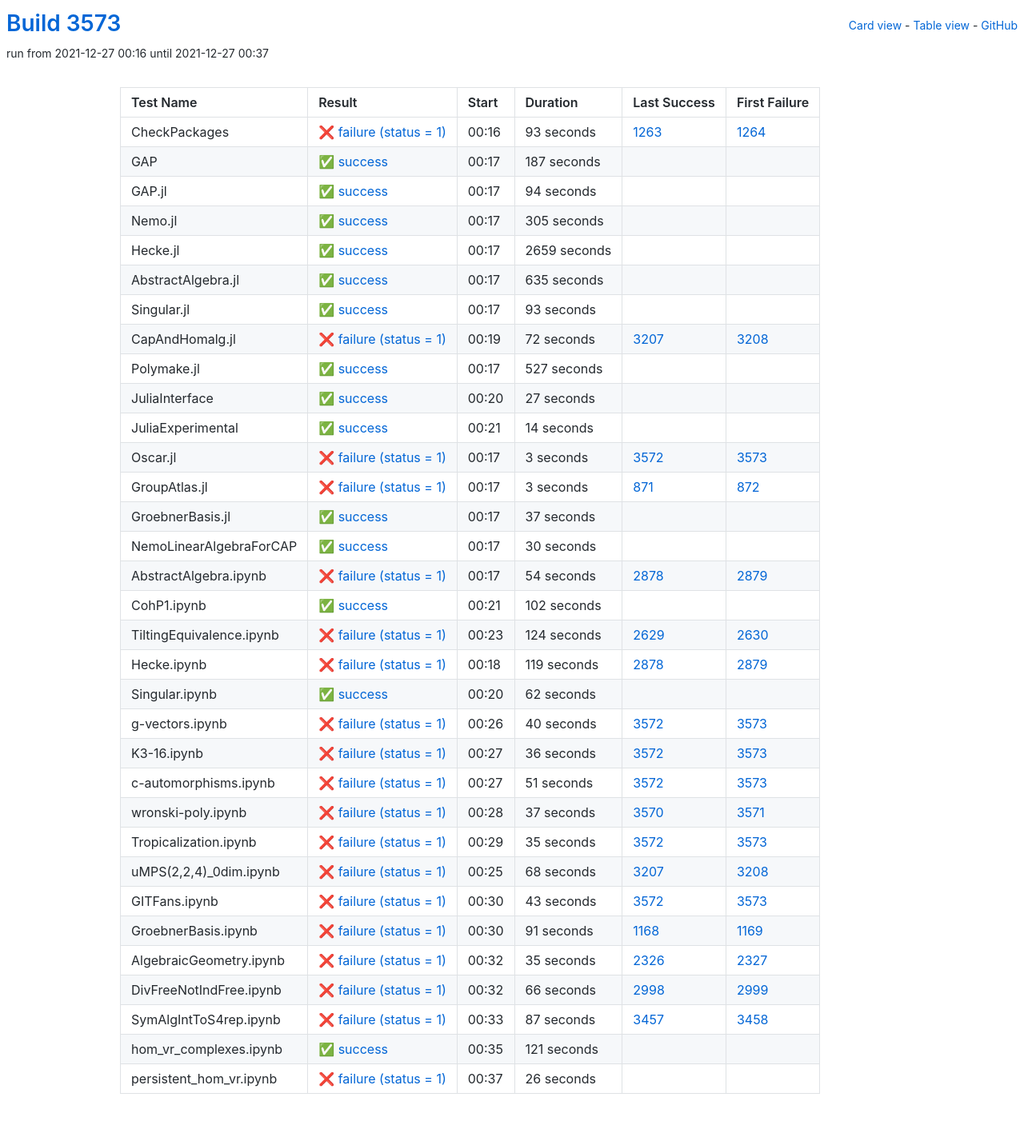
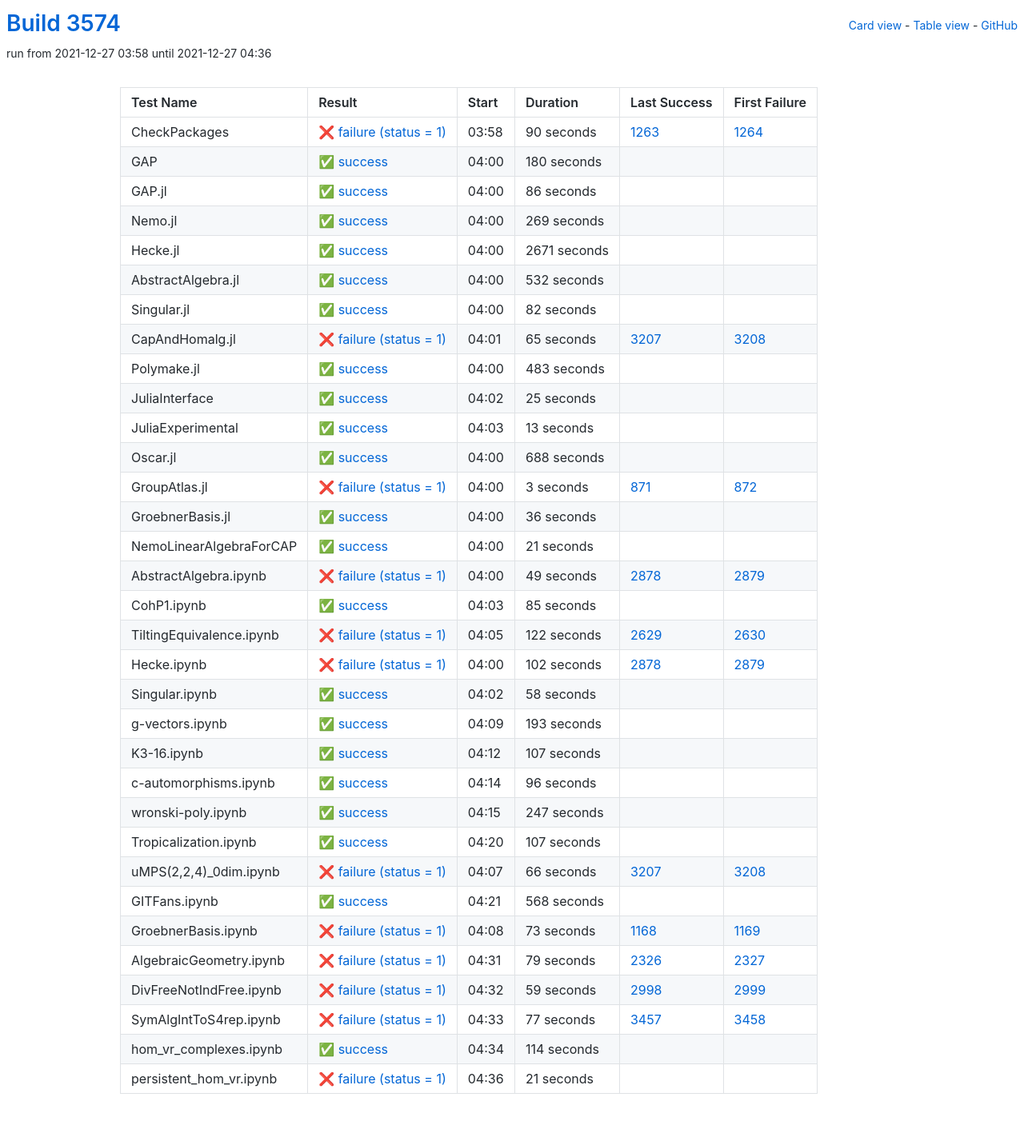
Before and after one commit to oscar-system/oscar-ci-status-stable, a Jekyll site: the page built from table.html, in a window 1280 px wide. Shown: the whole page at 80% size. Built offline with Jekyll 4.4.1, drawn with Linux system fonts in a browser that asks for light colours.

Commit message:
Build #3574

```diff
--- a/_data/ci.yml
+++ b/_data/ci.yml
@@ -1,6 +1,6 @@
 ---
-build: 3573
-build_url: https://oscarci.mathematik.uni-kl.de/job/oscar-stable/3573/
+build: 3574
+build_url: https://oscarci.mathematik.uni-kl.de/job/oscar-stable/3574/
 job: oscar-stable
 organization: oscar-system
 repo: oscar-ci-status-stable
@@ -8,152 +8,152 @@ repourl: https://github.com/oscar-system/oscar-ci-status-stable
 tests:
 - name: CheckPackages
   id: checkpackages
-  log: https://oscarci.mathematik.uni-kl.de/job/oscar-stable/3573/artifact/logs/build-3573/CheckPackages.log
-  start: 2021-12-27 00:16
+  log: https://oscarci.mathematik.uni-kl.de/job/oscar-stable/3574/artifact/logs/build-3574/CheckPackages.log
+  start: 2021-12-27 03:58
   success: false
   exitcode: 1
   status: failure
-  duration: 93
+  duration: 90
   last_success: 1263
   last_success_url: https://oscarci.mathematik.uni-kl.de/job/oscar-stable/1263/
   first_failure: 1264
   first_failure_url: https://oscarci.mathematik.uni-kl.de/job/oscar-stable/1264/
 - name: GAP
   id: gap
-  log: https://oscarci.mathematik.uni-kl.de/job/oscar-stable/3573/artifact/logs/build-3573/GAP.log
-  start: 2021-12-27 00:17
+  log: https://oscarci.mathematik.uni-kl.de/job/oscar-stable/3574/artifact/logs/build-3574/GAP.log
+  start: 2021-12-27 04:00
   success: true
   exitcode: 0
   status: success
-  duration: 187
+  duration: 180
   last_success: false
   last_success_url:
   first_failure: false
   first_failure_url:
 - name: GAP.jl
   id: gap-jl
-  log: https://oscarci.mathematik.uni-kl.de/job/oscar-stable/3573/artifact/logs/build-3573/GAP.jl.log
-  start: 2021-12-27 00:17
+  log: https://oscarci.mathematik.uni-kl.de/job/oscar-stable/3574/artifact/logs/build-3574/GAP.jl.log
+  start: 2021-12-27 04:00
   success: true
   exitcode: 0
   status: success
-  duration: 94
+  duration: 86
   last_success: false
   last_success_url:
   first_failure: false
   first_failure_url:
 - name: Nemo.jl
   id: nemo-jl
-  log: https://oscarci.mathematik.uni-kl.de/job/oscar-stable/3573/artifact/logs/build-3573/Nemo.jl.log
-  start: 2021-12-27 00:17
+  log: https://oscarci.mathematik.uni-kl.de/job/oscar-stable/3574/artifact/logs/build-3574/Nemo.jl.log
+  start: 2021-12-27 04:00
   success: true
   exitcode: 0
   status: success
-  duration: 305
+  duration: 269
   last_success: false
   last_success_url:
   first_failure: false
   first_failure_url:
 - name: Hecke.jl
   id: hecke-jl
-  log: https://oscarci.mathematik.uni-kl.de/job/oscar-stable/3573/artifact/logs/build-3573/Hecke.jl.log
-  start: 2021-12-27 00:17
+  log: https://oscarci.mathematik.uni-kl.de/job/oscar-stable/3574/artifact/logs/build-3574/Hecke.jl.log
+  start: 2021-12-27 04:00
   success: true
   exitcode: 0
   status: success
-  duration: 2659
+  duration: 2671
   last_success: false
   last_success_url:
   first_failure: false
   first_failure_url:
 - name: AbstractAlgebra.jl
   id: abstractalgebra-jl
-  log: https://oscarci.mathematik.uni-kl.de/job/oscar-stable/3573/artifact/logs/build-3573/AbstractAlgebra.jl.log
-  start: 2021-12-27 00:17
+  log: https://oscarci.mathematik.uni-kl.de/job/oscar-stable/3574/artifact/logs/build-3574/AbstractAlgebra.jl.log
+  start: 2021-12-27 04:00
   success: true
   exitcode: 0
   status: success
-  duration: 635
+  duration: 532
   last_success: false
   last_success_url:
   first_failure: false
   first_failure_url:
 - name: Singular.jl
   id: singular-jl
-  log: https://oscarci.mathematik.uni-kl.de/job/oscar-stable/3573/artifact/logs/build-3573/Singular.jl.log
-  start: 2021-12-27 00:17
+  log: https://oscarci.mathematik.uni-kl.de/job/oscar-stable/3574/artifact/logs/build-3574/Singular.jl.log
+  start: 2021-12-27 04:00
   success: true
   exitcode: 0
   status: success
-  duration: 93
+  duration: 82
   last_success: false
   last_success_url:
   first_failure: false
   first_failure_url:
 - name: CapAndHomalg.jl
   id: capandhomalg-jl
-  log: https://oscarci.mathematik.uni-kl.de/job/oscar-stable/3573/artifact/logs/build-3573/CapAndHomalg.jl.log
-  start: 2021-12-27 00:19
+  log: https://oscarci.mathematik.uni-kl.de/job/oscar-stable/3574/artifact/logs/build-3574/CapAndHomalg.jl.log
+  start: 2021-12-27 04:01
   success: false
   exitcode: 1
   status: failure
-  duration: 72
+  duration: 65
   last_success: 3207
   last_success_url: https://oscarci.mathematik.uni-kl.de/job/oscar-stable/3207/
   first_failure: 3208
   first_failure_url: https://oscarci.mathematik.uni-kl.de/job/oscar-stable/3208/
 - name: Polymake.jl
   id: polymake-jl
-  log: https://oscarci.mathematik.uni-kl.de/job/oscar-stable/3573/artifact/logs/build-3573/Polymake.jl.log
-  start: 2021-12-27 00:17
+  log: https://oscarci.mathematik.uni-kl.de/job/oscar-stable/3574/artifact/logs/build-3574/Polymake.jl.log
+  start: 2021-12-27 04:00
   success: true
   exitcode: 0
   status: success
-  duration: 527
+  duration: 483
   last_success: false
   last_success_url:
   first_failure: false
   first_failure_url:
 - name: JuliaInterface
   id: juliainterface
-  log: https://oscarci.mathematik.uni-kl.de/job/oscar-stable/3573/artifact/logs/build-3573/JuliaInterface.log
-  start: 2021-12-27 00:20
+  log: https://oscarci.mathematik.uni-kl.de/job/oscar-stable/3574/artifact/logs/build-3574/JuliaInterface.log
+  start: 2021-12-27 04:02
   success: true
   exitcode: 0
   status: success
-  duration: 27
+  duration: 25
   last_success: false
   last_success_url:
   first_failure: false
   first_failure_url:
 - name: JuliaExperimental
   id: juliaexperimental
-  log: https://oscarci.mathematik.uni-kl.de/job/oscar-stable/3573/artifact/logs/build-3573/JuliaExperimental.log
-  start: 2021-12-27 00:21
+  log: https://oscarci.mathematik.uni-kl.de/job/oscar-stable/3574/artifact/logs/build-3574/JuliaExperimental.log
+  start: 2021-12-27 04:03
   success: true
   exitcode: 0
   status: success
-  duration: 14
+  duration: 13
   last_success: false
   last_success_url:
   first_failure: false
   first_failure_url:
 - name: Oscar.jl
   id: oscar-jl
-  log: https://oscarci.mathematik.uni-kl.de/job/oscar-stable/3573/artifact/logs/build-3573/Oscar.jl.log
-  start: 2021-12-27 00:17
-  success: false
-  exitcode: 1
-  status: failure
-  duration: 3
-  last_success: 3572
-  last_success_url: https://oscarci.mathematik.uni-kl.de/job/oscar-stable/3572/
-  first_failure: 3573
-  first_failure_url: https://oscarci.mathematik.uni-kl.de/job/oscar-stable/3573/
+  log: https://oscarci.mathematik.uni-kl.de/job/oscar-stable/3574/artifact/logs/build-3574/Oscar.jl.log
+  start: 2021-12-27 04:00
+  success: true
+  exitcode: 0
+  status: success
+  duration: 688
+  last_success: false
+  last_success_url:
+  first_failure: false
+  first_failure_url:
 - name: GroupAtlas.jl
   id: groupatlas-jl
-  log: https://oscarci.mathematik.uni-kl.de/job/oscar-stable/3573/artifact/logs/build-3573/GroupAtlas.jl.log
-  start: 2021-12-27 00:17
+  log: https://oscarci.mathematik.uni-kl.de/job/oscar-stable/3574/artifact/logs/build-3574/GroupAtlas.jl.log
+  start: 2021-12-27 04:00
   success: false
   exitcode: 1
   status: failure
@@ -164,240 +164,240 @@ tests:
   first_failure_url: https://oscarci.mathematik.uni-kl.de/job/oscar-stable/872/
 - name: GroebnerBasis.jl
   id: groebnerbasis-jl
-  log: https://oscarci.mathematik.uni-kl.de/job/oscar-stable/3573/artifact/logs/build-3573/GroebnerBasis.jl.log
-  start: 2021-12-27 00:17
+  log: https://oscarci.mathematik.uni-kl.de/job/oscar-stable/3574/artifact/logs/build-3574/GroebnerBasis.jl.log
+  start: 2021-12-27 04:00
   success: true
   exitcode: 0
   status: success
-  duration: 37
+  duration: 36
   last_success: false
   last_success_url:
   first_failure: false
   first_failure_url:
 - name: NemoLinearAlgebraForCAP
   id: nemolinearalgebraforcap
-  log: https://oscarci.mathematik.uni-kl.de/job/oscar-stable/3573/artifact/logs/build-3573/NemoLinearAlgebraForCAP.log
-  start: 2021-12-27 00:17
+  log: https://oscarci.mathematik.uni-kl.de/job/oscar-stable/3574/artifact/logs/build-3574/NemoLinearAlgebraForCAP.log
+  start: 2021-12-27 04:00
   success: true
   exitcode: 0
   status: success
-  duration: 30
+  duration: 21
   last_success: false
   last_success_url:
   first_failure: false
   first_failure_url:
 - name: AbstractAlgebra.ipynb
   id: abstractalgebra-ipynb
-  log: https://oscarci.mathematik.uni-kl.de/job/oscar-stable/3573/artifact/logs/build-3573/AbstractAlgebra.ipynb.log
-  start: 2021-12-27 00:17
+  log: https://oscarci.mathematik.uni-kl.de/job/oscar-stable/3574/artifact/logs/build-3574/AbstractAlgebra.ipynb.log
+  start: 2021-12-27 04:00
   success: false
   exitcode: 1
   status: failure
-  duration: 54
+  duration: 49
   last_success: 2878
   last_success_url: https://oscarci.mathematik.uni-kl.de/job/oscar-stable/2878/
   first_failure: 2879
   first_failure_url: https://oscarci.mathematik.uni-kl.de/job/oscar-stable/2879/
 - name: CohP1.ipynb
   id: cohp1-ipynb
-  log: https://oscarci.mathematik.uni-kl.de/job/oscar-stable/3573/artifact/logs/build-3573/CohP1.ipynb.log
-  start: 2021-12-27 00:21
+  log: https://oscarci.mathematik.uni-kl.de/job/oscar-stable/3574/artifact/logs/build-3574/CohP1.ipynb.log
+  start: 2021-12-27 04:03
   success: true
   exitcode: 0
   status: success
-  duration: 102
+  duration: 85
   last_success: false
   last_success_url:
   first_failure: false
   first_failure_url:
 - name: TiltingEquivalence.ipynb
   id: tiltingequivalence-ipynb
-  log: https://oscarci.mathematik.uni-kl.de/job/oscar-stable/3573/artifact/logs/build-3573/TiltingEquivalence.ipynb.log
-  start: 2021-12-27 00:23
+  log: https://oscarci.mathematik.uni-kl.de/job/oscar-stable/3574/artifact/logs/build-3574/TiltingEquivalence.ipynb.log
+  start: 2021-12-27 04:05
   success: false
   exitcode: 1
   status: failure
-  duration: 124
+  duration: 122
   last_success: 2629
   last_success_url: https://oscarci.mathematik.uni-kl.de/job/oscar-stable/2629/
   first_failure: 2630
   first_failure_url: https://oscarci.mathematik.uni-kl.de/job/oscar-stable/2630/
 - name: Hecke.ipynb
   id: hecke-ipynb
-  log: https://oscarci.mathematik.uni-kl.de/job/oscar-stable/3573/artifact/logs/build-3573/Hecke.ipynb.log
-  start: 2021-12-27 00:18
+  log: https://oscarci.mathematik.uni-kl.de/job/oscar-stable/3574/artifact/logs/build-3574/Hecke.ipynb.log
+  start: 2021-12-27 04:00
   success: false
   exitcode: 1
   status: failure
-  duration: 119
+  duration: 102
   last_success: 2878
   last_success_url: https://oscarci.mathematik.uni-kl.de/job/oscar-stable/2878/
   first_failure: 2879
   first_failure_url: https://oscarci.mathematik.uni-kl.de/job/oscar-stable/2879/
 - name: Singular.ipynb
   id: singular-ipynb
-  log: https://oscarci.mathematik.uni-kl.de/job/oscar-stable/3573/artifact/logs/build-3573/Singular.ipynb.log
-  start: 2021-12-27 00:20
+  log: https://oscarci.mathematik.uni-kl.de/job/oscar-stable/3574/artifact/logs/build-3574/Singular.ipynb.log
+  start: 2021-12-27 04:02
   success: true
   exitcode: 0
   status: success
-  duration: 62
+  duration: 58
   last_success: false
   last_success_url:
   first_failure: false
   first_failure_url:
 - name: g-vectors.ipynb
   id: g-vectors-ipynb
-  log: https://oscarci.mathematik.uni-kl.de/job/oscar-stable/3573/artifact/logs/build-3573/g-vectors.ipynb.log
-  start: 2021-12-27 00:26
+  log: https://oscarci.mathematik.uni-kl.de/job/oscar-stable/3574/artifact/logs/build-3574/g-vectors.ipynb.log
+  start: 2021-12-27 04:09
+  success: true
+  exitcode: 0
+  status: success
+  duration: 193
+  last_success: false
+  last_success_url:
+  first_failure: false
+  first_failure_url:
+- name: K3-16.ipynb
+  id: k3-16-ipynb
+  log: https://oscarci.mathematik.uni-kl.de/job/oscar-stable/3574/artifact/logs/build-3574/K3-16.ipynb.log
+  start: 2021-12-27 04:12
+  success: true
+  exitcode: 0
+  status: success
+  duration: 107
+  last_success: false
+  last_success_url:
+  first_failure: false
+  first_failure_url:
+- name: c-automorphisms.ipynb
+  id: c-automorphisms-ipynb
+  log: https://oscarci.mathematik.uni-kl.de/job/oscar-stable/3574/artifact/logs/build-3574/c-automorphisms.ipynb.log
+  start: 2021-12-27 04:14
+  success: true
+  exitcode: 0
+  status: success
+  duration: 96
+  last_success: false
+  last_success_url:
+  first_failure: false
+  first_failure_url:
+- name: wronski-poly.ipynb
+  id: wronski-poly-ipynb
+  log: https://oscarci.mathematik.uni-kl.de/job/oscar-stable/3574/artifact/logs/build-3574/wronski-poly.ipynb.log
+  start: 2021-12-27 04:15
+  success: true
+  exitcode: 0
+  status: success
+  duration: 247
+  last_success: false
+  last_success_url:
+  first_failure: false
+  first_failure_url:
+- name: Tropicalization.ipynb
+  id: tropicalization-ipynb
+  log: https://oscarci.mathematik.uni-kl.de/job/oscar-stable/3574/artifact/logs/build-3574/Tropicalization.ipynb.log
+  start: 2021-12-27 04:20
+  success: true
+  exitcode: 0
+  status: success
+  duration: 107
+  last_success: false
+  last_success_url:
+  first_failure: false
+  first_failure_url:
+- name: uMPS(2,2,4)_0dim.ipynb
+  id: umps-2-2-4-0dim-ipynb
+  log: https://oscarci.mathematik.uni-kl.de/job/oscar-stable/3574/artifact/logs/build-3574/uMPS-2-2-4-_0dim.ipynb.log
+  start: 2021-12-27 04:07
   success: false
   exitcode: 1
   status: failure
-  duration: 40
-  last_success: 3572
-  last_success_url: https://oscarci.mathematik.uni-kl.de/job/oscar-stable/3572/
-  first_failure: 3573
-  first_failure_url: https://oscarci.mathematik.uni-kl.de/job/oscar-stable/3573/
-- name: K3-16.ipynb
-  id: k3-16-ipynb
-  log: https://oscarci.mathematik.uni-kl.de/job/oscar-stable/3573/artifact/logs/build-3573/K3-16.ipynb.log
-  start: 2021-12-27 00:27
-  success: false
-  exitcode: 1
-  status: failure
-  duration: 36
-  last_success: 3572
-  last_success_url: https://oscarci.mathematik.uni-kl.de/job/oscar-stable/3572/
-  first_failure: 3573
-  first_failure_url: https://oscarci.mathematik.uni-kl.de/job/oscar-stable/3573/
-- name: c-automorphisms.ipynb
-  id: c-automorphisms-ipynb
-  log: https://oscarci.mathematik.uni-kl.de/job/oscar-stable/3573/artifact/logs/build-3573/c-automorphisms.ipynb.log
-  start: 2021-12-27 00:27
-  success: false
-  exitcode: 1
-  status: failure
-  duration: 51
-  last_success: 3572
-  last_success_url: https://oscarci.mathematik.uni-kl.de/job/oscar-stable/3572/
-  first_failure: 3573
-  first_failure_url: https://oscarci.mathematik.uni-kl.de/job/oscar-stable/3573/
-- name: wronski-poly.ipynb
-  id: wronski-poly-ipynb
-  log: https://oscarci.mathematik.uni-kl.de/job/oscar-stable/3573/artifact/logs/build-3573/wronski-poly.ipynb.log
-  start: 2021-12-27 00:28
-  success: false
-  exitcode: 1
-  status: failure
-  duration: 37
-  last_success: 3570
-  last_success_url: https://oscarci.mathematik.uni-kl.de/job/oscar-stable/3570/
-  first_failure: 3571
-  first_failure_url: https://oscarci.mathematik.uni-kl.de/job/oscar-stable/3571/
-- name: Tropicalization.ipynb
-  id: tropicalization-ipynb
-  log: https://oscarci.mathematik.uni-kl.de/job/oscar-stable/3573/artifact/logs/build-3573/Tropicalization.ipynb.log
-  start: 2021-12-27 00:29
-  success: false
-  exitcode: 1
-  status: failure
-  duration: 35
-  last_success: 3572
-  last_success_url: https://oscarci.mathematik.uni-kl.de/job/oscar-stable/3572/
-  first_failure: 3573
-  first_failure_url: https://oscarci.mathematik.uni-kl.de/job/oscar-stable/3573/
-- name: uMPS(2,2,4)_0dim.ipynb
-  id: umps-2-2-4-0dim-ipynb
-  log: https://oscarci.mathematik.uni-kl.de/job/oscar-stable/3573/artifact/logs/build-3573/uMPS-2-2-4-_0dim.ipynb.log
-  start: 2021-12-27 00:25
-  success: false
-  exitcode: 1
-  status: failure
-  duration: 68
+  duration: 66
   last_success: 3207
   last_success_url: https://oscarci.mathematik.uni-kl.de/job/oscar-stable/3207/
   first_failure: 3208
   first_failure_url: https://oscarci.mathematik.uni-kl.de/job/oscar-stable/3208/
 - name: GITFans.ipynb
   id: gitfans-ipynb
-  log: https://oscarci.mathematik.uni-kl.de/job/oscar-stable/3573/artifact/logs/build-3573/GITFans.ipynb.log
-  start: 2021-12-27 00:30
+  log: https://oscarci.mathematik.uni-kl.de/job/oscar-stable/3574/artifact/logs/build-3574/GITFans.ipynb.log
+  start: 2021-12-27 04:21
+  success: true
+  exitcode: 0
+  status: success
+  duration: 568
+  last_success: false
+  last_success_url:
+  first_failure: false
+  first_failure_url:
+- name: GroebnerBasis.ipynb
+  id: groebnerbasis-ipynb
+  log: https://oscarci.mathematik.uni-kl.de/job/oscar-stable/3574/artifact/logs/build-3574/GroebnerBasis.ipynb.log
+  start: 2021-12-27 04:08
   success: false
   exitcode: 1
   status: failure
-  duration: 43
-  last_success: 3572
-  last_success_url: https://oscarci.mathematik.uni-kl.de/job/oscar-stable/3572/
-  first_failure: 3573
-  first_failure_url: https://oscarci.mathematik.uni-kl.de/job/oscar-stable/3573/
-- name: GroebnerBasis.ipynb
-  id: groebnerbasis-ipynb
-  log: https://oscarci.mathematik.uni-kl.de/job/oscar-stable/3573/artifact/logs/build-3573/GroebnerBasis.ipynb.log
-  start: 2021-12-27 00:30
-  success: false
-  exitcode: 1
-  status: failure
-  duration: 91
+  duration: 73
   last_success: 1168
   last_success_url: https://oscarci.mathematik.uni-kl.de/job/oscar-stable/1168/
   first_failure: 1169
   first_failure_url: https://oscarci.mathematik.uni-kl.de/job/oscar-stable/1169/
 - name: AlgebraicGeometry.ipynb
   id: algebraicgeometry-ipynb
-  log: https://oscarci.mathematik.uni-kl.de/job/oscar-stable/3573/artifact/logs/build-3573/AlgebraicGeometry.ipynb.log
-  start: 2021-12-27 00:32
+  log: https://oscarci.mathematik.uni-kl.de/job/oscar-stable/3574/artifact/logs/build-3574/AlgebraicGeometry.ipynb.log
+  start: 2021-12-27 04:31
   success: false
   exitcode: 1
   status: failure
-  duration: 35
+  duration: 79
   last_success: 2326
   last_success_url: https://oscarci.mathematik.uni-kl.de/job/oscar-stable/2326/
   first_failure: 2327
   first_failure_url: https://oscarci.mathematik.uni-kl.de/job/oscar-stable/2327/
 - name: DivFreeNotIndFree.ipynb
   id: divfreenotindfree-ipynb
-  log: https://oscarci.mathematik.uni-kl.de/job/oscar-stable/3573/artifact/logs/build-3573/DivFreeNotIndFree.ipynb.log
-  start: 2021-12-27 00:32
+  log: https://oscarci.mathematik.uni-kl.de/job/oscar-stable/3574/artifact/logs/build-3574/DivFreeNotIndFree.ipynb.log
+  start: 2021-12-27 04:32
   success: false
   exitcode: 1
   status: failure
-  duration: 66
+  duration: 59
   last_success: 2998
   last_success_url: https://oscarci.mathematik.uni-kl.de/job/oscar-stable/2998/
   first_failure: 2999
   first_failure_url: https://oscarci.mathematik.uni-kl.de/job/oscar-stable/2999/
 - name: SymAlgIntToS4rep.ipynb
   id: symalginttos4rep-ipynb
-  log: https://oscarci.mathematik.uni-kl.de/job/oscar-stable/3573/artifact/logs/build-3573/SymAlgIntToS4rep.ipynb.log
-  start: 2021-12-27 00:33
+  log: https://oscarci.mathematik.uni-kl.de/job/oscar-stable/3574/artifact/logs/build-3574/SymAlgIntToS4rep.ipynb.log
+  start: 2021-12-27 04:33
   success: false
   exitcode: 1
   status: failure
-  duration: 87
+  duration: 77
   last_success: 3457
   last_success_url: https://oscarci.mathematik.uni-kl.de/job/oscar-stable/3457/
   first_failure: 3458
   first_failure_url: https://oscarci.mathematik.uni-kl.de/job/oscar-stable/3458/
 - name: hom_vr_complexes.ipynb
   id: hom-vr-complexes-ipynb
-  log: https://oscarci.mathematik.uni-kl.de/job/oscar-stable/3573/artifact/logs/build-3573/hom_vr_complexes.ipynb.log
-  start: 2021-12-27 00:35
+  log: https://oscarci.mathematik.uni-kl.de/job/oscar-stable/3574/artifact/logs/build-3574/hom_vr_complexes.ipynb.log
+  start: 2021-12-27 04:34
   success: true
   exitcode: 0
   status: success
-  duration: 121
+  duration: 114
   last_success: false
   last_success_url:
   first_failure: false
   first_failure_url:
 - name: persistent_hom_vr.ipynb
   id: persistent-hom-vr-ipynb
-  log: https://oscarci.mathematik.uni-kl.de/job/oscar-stable/3573/artifact/logs/build-3573/persistent_hom_vr.ipynb.log
-  start: 2021-12-27 00:37
+  log: https://oscarci.mathematik.uni-kl.de/job/oscar-stable/3574/artifact/logs/build-3574/persistent_hom_vr.ipynb.log
+  start: 2021-12-27 04:36
   success: false
   exitcode: 1
   status: failure
-  duration: 26
+  duration: 21
   last_success: false
   last_success_url:
   first_failure: false
```
Also changed, not shown: README.md.
